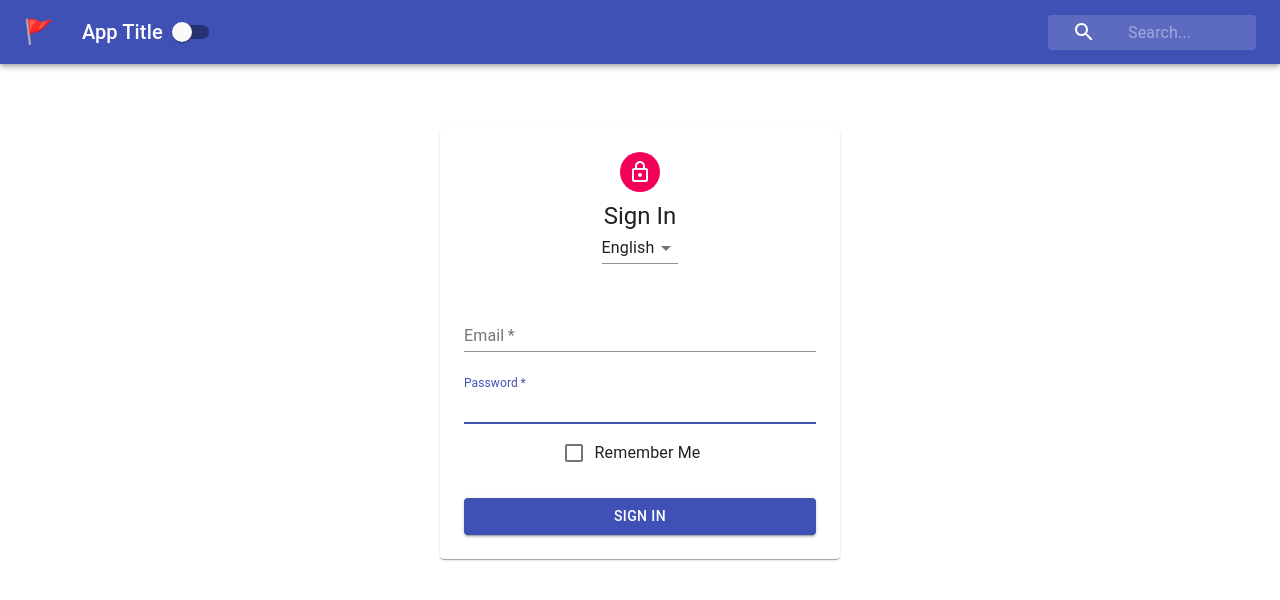
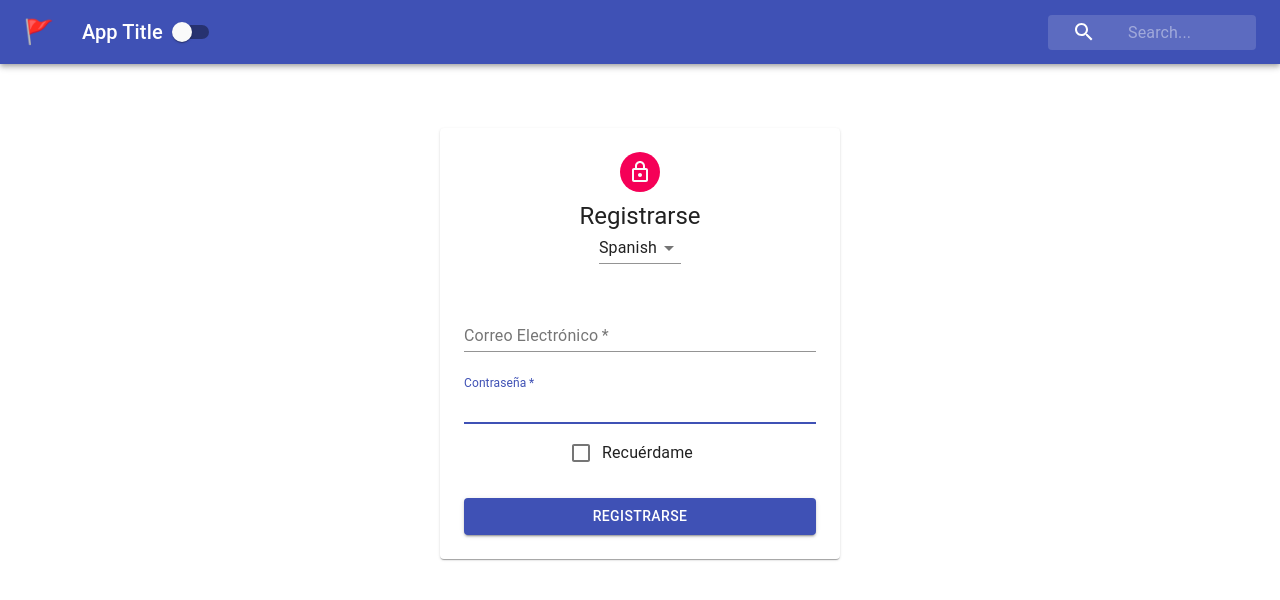
Before and after one commit to branaust/context-app, a React (Create React App) app: page / in a window 1280 px wide. Shown: the top 600 px of the page. Built offline with nearby package versions, Linux system fonts and the light colour scheme.

Commit message:
Writing The Language Context

```diff
--- a/src/App.js
+++ b/src/App.js
@@ -3,16 +3,19 @@
 import PageContent from './PageContent';
 import './App.css';
 import { ThemeProvider } from './contexts/ThemeContext';
+import { LanguageProvider } from './contexts/LanguageContext'
 
 
 function App() {
   return (
     <div className="App">
       <ThemeProvider>
-        <PageContent>
-          <Navbar />
-          <Form />
-        </PageContent>
+        <LanguageProvider>
+          <PageContent>
+            <Navbar />
+            <Form />
+          </PageContent>
+        </LanguageProvider>
       </ThemeProvider>
     </div>
   );
--- a/src/Form.js
+++ b/src/Form.js
@@ -13,35 +13,61 @@
 import Select from '@material-ui/core/Select';
 import withStyles from '@material-ui/core/styles/withStyles';
 import styles from './styles/FormStyles'
+import { LanguageContext } from './contexts/LanguageContext'
 
 
-
+const languages = {
+    english: {
+        email: "Email",
+        password: "Password",
+        remember: "Remember Me",
+        signin: "Sign In",
+        search: "Search"
+    },
+    spanish: {
+        email: "Correo Electrónico",
+        password: "Contraseña",
+        remember: "Recuérdame",
+        signin: "Registrarse",
+        search: "Buscar"
+    },
+    german: {
+        email: 'Email',
+        password: 'Passwort',
+        remember: "Behalte mich in Erinnerung",
+        signin: "Anmelden",
+        search: "Suche"
+    }
+}
 class Form extends Component {
+    static contextType = LanguageContext
     render() {
+        const { language, changeLanguage } = this.context
         const { classes } = this.props
+        const { email, password, remember, signin, search } = languages[language]
         return (
             <main className={classes.main}>
                 <Paper className={classes.paper}>
                     <Avatar className={classes.avatar}>
                         <LockOutlinedIcon />
                     </Avatar>
-                    <Typography variant="h5">Sign In</Typography>
-                    <Select value="english">
+                    <Typography variant="h5">{signin}</Typography>
+                    <Select value={language} onChange={changeLanguage}>
                         <MenuItem value="english">English</MenuItem>
                         <MenuItem value="spanish">Spanish</MenuItem>
                         <MenuItem value="german">German</MenuItem>
                     </Select>
                     <form className={classes.form}>
                         <FormControl margin="normal" required fullWidth>
-                            <InputLabel htmlFor="email">Email</InputLabel>
+                            <InputLabel htmlFor="email">{email}</InputLabel>
                             <Input id="email" name='email' autoFocus></Input>
                         </FormControl>
                         <FormControl margin="normal" required fullWidth>
-                            <InputLabel htmlFor="password">Password</InputLabel>
+                            <InputLabel htmlFor="password">{password}</InputLabel>
                             <Input id="password" name='password' autoFocus></Input>
                         </FormControl>
-                        <FormControlLabel control={<Checkbox color="primary" />} label="Remember Me" />
-                        <Button variant="contained" type="submit" fullWidth color="primary" className={classes.submit}>Sign In</Button>
+                        <FormControlLabel control={<Checkbox color="primary" />} label={remember} />
+                        <Button variant="contained" type="submit" fullWidth color="primary" className={classes.submit}>{signin}</Button>
                     </form>
                 </Paper>
             </main>
--- /dev/null
+++ b/src/contexts/LanguageContext.js
@@ -0,0 +1,24 @@
+import React, { createContext, Component } from 'react'
+
+export const LanguageContext = createContext()
+
+export class LanguageProvider extends Component {
+    constructor(props) {
+        super(props)
+        this.state = {
+            language: "spanish"
+        }
+    }
+
+    changeLanguage = (e) => {
+        this.setState({ language: e.target.value })
+    }
+
+    render() {
+        return (
+            <LanguageContext.Provider value={{ ...this.state, changeLanguage: this.changeLanguage }}>
+                {this.props.children}
+            </LanguageContext.Provider>
+        )
+    }
+}
```
Also changed, not shown: 1 other file (tests, documents, lock files or other folders).
